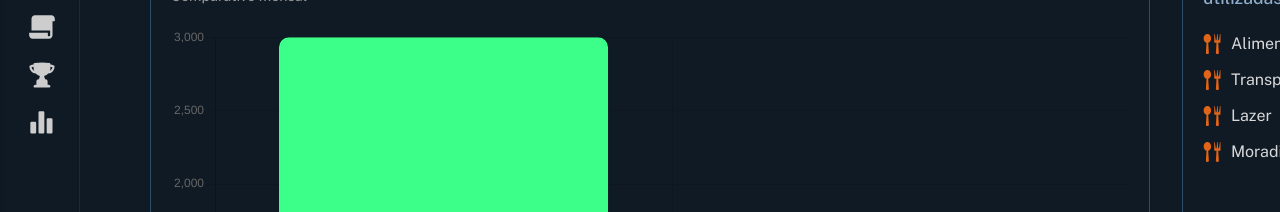
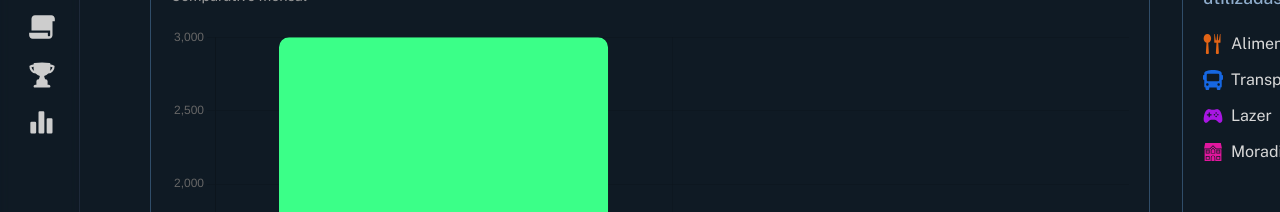
Before and after one commit to nickzmoro/myWallet, a React (Vite) app: page / in a window 1280 px wide. Shown: the part 349-561 px from the top of the page. Built offline with nearby package versions, Linux system fonts and the light colour scheme.

Commit message:
feat: enhance App component with new icons, add Transactions, Goals, and Reports pages with routing

```diff
--- a/src/pages/App.jsx
+++ b/src/pages/App.jsx
@@ -5,6 +5,9 @@ import SideBar from "../components/sideBar";
 import { BsBank2 } from "react-icons/bs";
 import { FaArrowDown, FaArrowUp } from "react-icons/fa6";
 import { ImSpoonKnife } from "react-icons/im";
+import { FaBus } from "react-icons/fa";
+import { IoGameController } from "react-icons/io5";
+import { GiFamilyHouse } from "react-icons/gi";
 
 function App() {
   const income = 3000;
@@ -66,21 +69,23 @@ function App() {
               </div>
               <div className="flex items-center justify-between">
                 <Category
-                  icon={<ImSpoonKnife size={20} className="text-[#E26416]" />}
+                  icon={<FaBus size={20} className="text-[#1667E2]" />}
                   type={"Transporte"}
                   amount={300}
                 />
               </div>
               <div className="flex items-center justify-between">
                 <Category
-                  icon={<ImSpoonKnife size={20} className="text-[#E26416]" />}
+                  icon={
+                    <IoGameController size={20} className="text-[#A816E2]" />
+                  }
                   type={"Lazer"}
                   amount={300}
                 />
               </div>
               <div className="flex items-center justify-between">
                 <Category
-                  icon={<ImSpoonKnife size={20} className="text-[#E26416]" />}
+                  icon={<GiFamilyHouse size={20} className="text-[#E2169E]" />}
                   type={"Moradia"}
                   amount={300}
                 />
--- /dev/null
+++ b/src/pages/Goals.jsx
@@ -0,0 +1,11 @@
+import SideBar from "../components/sideBar";
+
+const Goals = () => {
+  return (
+    <>
+      <SideBar />
+    </>
+  );
+};
+
+export default Goals;
--- /dev/null
+++ b/src/pages/Reports.jsx
@@ -0,0 +1,11 @@
+import SideBar from "../components/sideBar";
+
+const Reports = () => {
+  return (
+    <>
+      <SideBar />
+    </>
+  );
+};
+
+export default Reports;
--- /dev/null
+++ b/src/pages/Transactions.jsx
@@ -0,0 +1,11 @@
+import SideBar from "../components/sideBar";
+
+const Transactions = () => {
+  return (
+    <>
+      <SideBar />
+    </>
+  );
+};
+
+export default Transactions;
--- a/src/routes/routes.jsx
+++ b/src/routes/routes.jsx
@@ -1,10 +1,16 @@
 import { Route, Routes } from "react-router-dom";
 import App from "../pages/App";
+import Transactions from "../pages/Transactions";
+import Goals from "../pages/Goals";
+import Reports from "../pages/Reports";
 
 export function Router() {
   return (
     <Routes>
       <Route path="/" element={<App />} />
+      <Route path="/transacoes" element={<Transactions />} />
+      <Route path="/metas" element={<Goals />} />
+      <Route path="/relatorios" element={<Reports />} />
     </Routes>
   );
 }
```
